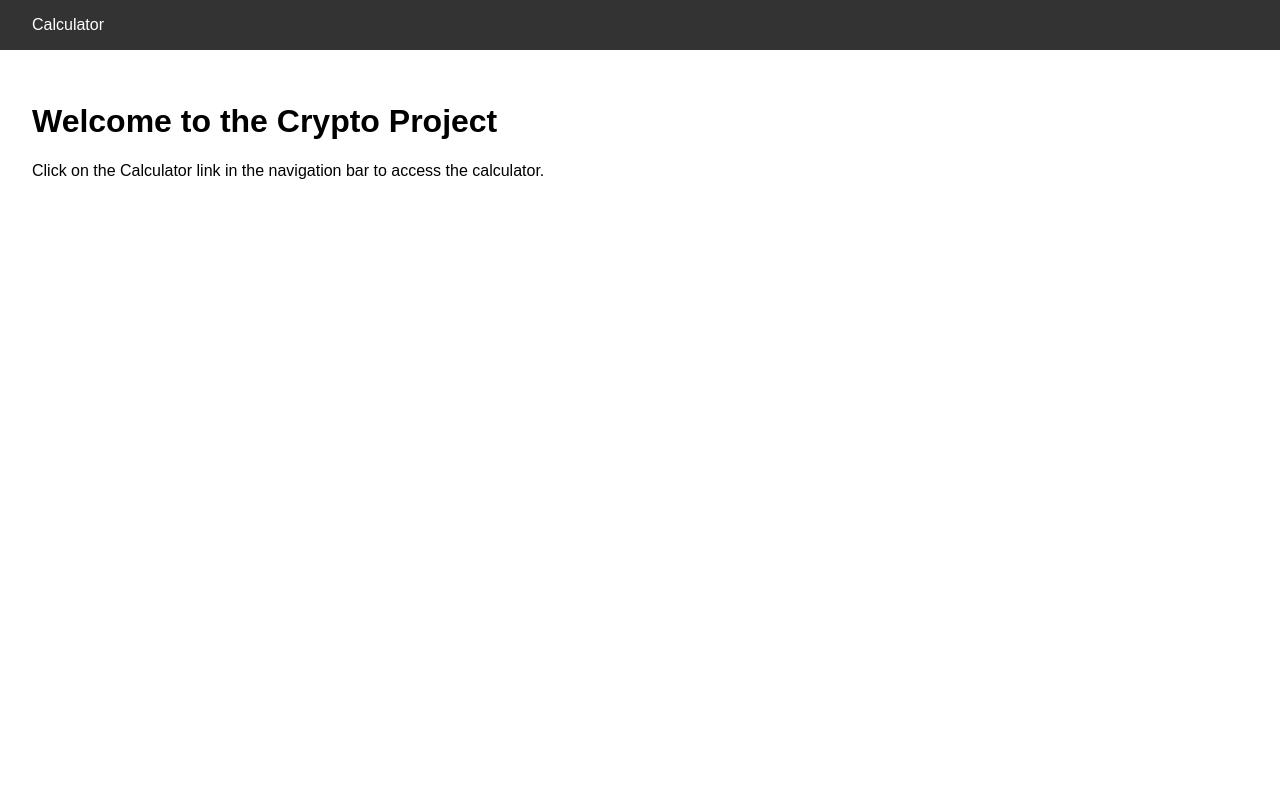
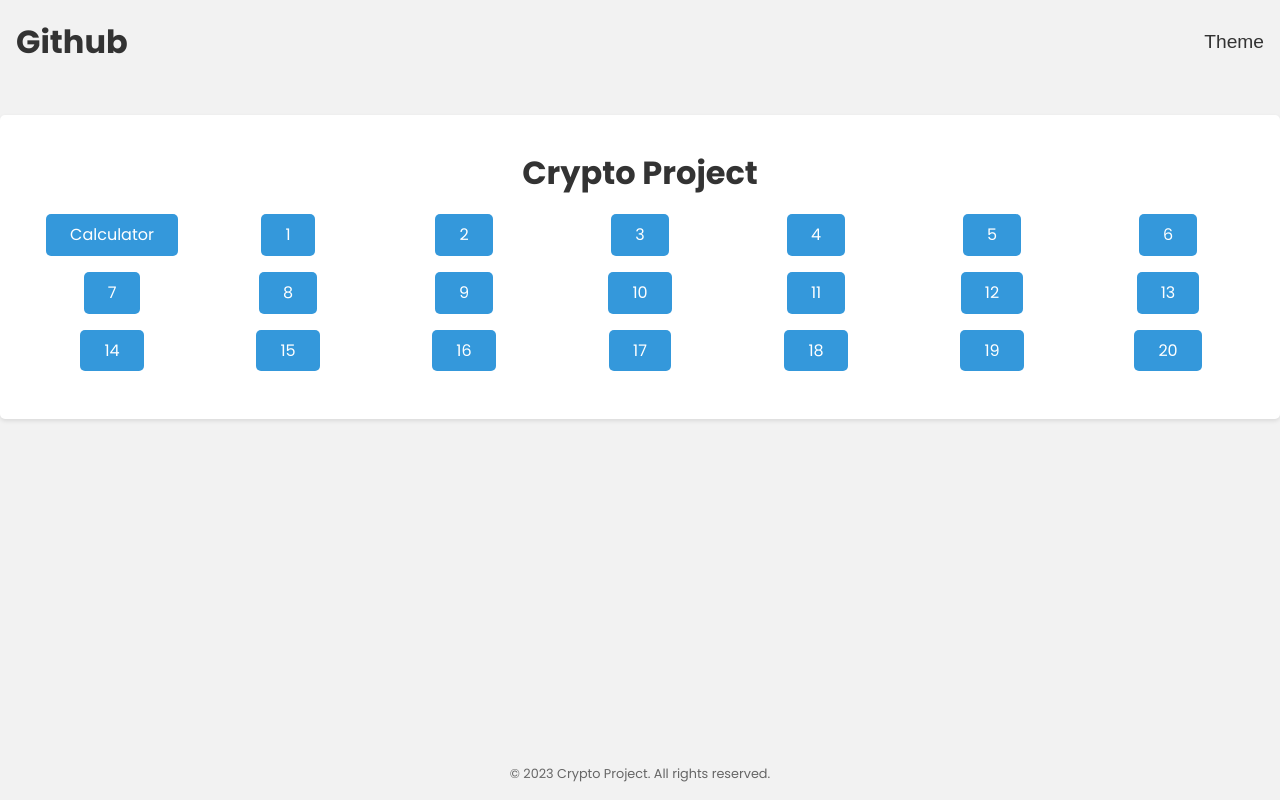
Before and after one commit to zJqson/Crypto, a plain HTML site: page index.html in a window 1280 px wide. Drawn offline with Linux system fonts and the light colour scheme.

Commit message:
Update index.html

```diff
--- a/index.html
+++ b/index.html
@@ -3,51 +3,180 @@
 <head>
     <meta charset="UTF-8">
     <meta name="viewport" content="width=device-width, initial-scale=1.0">
-    <title>Crypto Project</title>
+    <title>Crypto Projects</title>
     <style>
-        body {
-            font-family: Arial, sans-serif;
+        @import url('https://fonts.googleapis.com/css2?family=Poppins:wght@400;500;700&display=swap');
+
+        /* Reset */
+        * {
             margin: 0;
             padding: 0;
+            box-sizing: border-box;
         }
 
-        header {
-            background-color: #333;
-            padding: 1rem;
+        /* Basic Styles */
+        :root {
+            --background-color: #f2f2f2;
+            --text-color: #333;
+            --nav-color: #3498db;
+            --nav-hover-color: #2980b9;
         }
 
-        nav {
-            display: flex;
+        body {
+            font-family: 'Poppins', sans-serif;
+            line-height: 1.6;
+            background-color: var(--background-color);
+            color: var(--text-color);
         }
 
-        nav a {
-            color: #fff;
-            text-decoration: none;
+        /* Container */
+        .container {
+            max-width: 1200px;
+            margin: 0 auto;
             padding: 0 1rem;
         }
 
-        nav a:hover {
-            color: #ccc;
+        /* Header */
+        header {
+            padding: 1rem;
+            display: flex;
+            justify-content: space-between;
+            align-items: center;
         }
 
+        .logo {
+            max-height: 50px;
+            max-width: 150px;
+        }
+
+        .theme-toggle {
+            cursor: pointer;
+            background: none;
+            border: none;
+            font-size: 1.2rem;
+            color: var(--text-color);
+        }
+
+        /* Main Content */
         main {
             padding: 2rem;
+            background-color: #fff;
+            box-shadow: 0 2px 4px rgba(0, 0, 0, 0.1);
+            margin: 2rem 0;
+            border-radius: 5px;
+            display: flex;
+            flex-direction: column;
+            align-items: center;
         }
 
-        h1 {
+        main h1 {
             font-size: 2rem;
+            margin-bottom: 1rem;
+            text-align: center;
+        }
+
+        /* Navigation */
+        .navigation {
+            display: grid;
+            grid-template-columns: repeat(auto-fill, minmax(150px, 1fr));
+            grid-gap: 1rem;
+            justify-items: center;
+            margin-bottom: 1rem;
+            width: 100%;
+        }
+
+        .navigation a {
+            display: inline-block;
+            background-color: var(--nav-color);
+            color: #fff;
+            padding: 0.5rem 1.5rem;
+            text-decoration: none;
+            border-radius: 5px;
+            margin: 0 0.5rem;
+            transition: background-color 0.3s ease, color 0.3s ease, transform 0.3s ease;
+        }
+
+        .navigation a:hover {
+            background-color: var(--nav-hover-color);
+            color: #ccc;
+            transform: translateY(-5px);
+        }
+
+        /* Footer */
+        footer {
+            text-align: center;
+            padding: 1rem;
+            font-size: 0.8rem;
+            color: #666;
+            position: fixed;
+            bottom: 0;
+            left: 0;
+            right: 0;
+            background-color: var(--background-color);
         }
     </style>
+    <script>
+              function toggleTheme() {
+            const root = document.documentElement;
+            const lightTheme = {
+                '--background-color': '#f2f2f2',
+                '--text-color': '#333',
+                '--nav-color': '#3498db',
+                '--nav-hover-color': '#2980b9'
+            };
+
+            const darkTheme = {
+                '--background-color': '#0b0e11',
+                '--text-color': '#f2f2f2',
+                '--nav-color': '#3a3a3a',
+                '--nav-hover-color': '#4a4a4a'
+            };
+
+            const currentTheme = root.style.getPropertyValue('--background-color');
+
+            if (currentTheme === lightTheme['--background-color']) {
+                Object.entries(darkTheme).forEach(([key, value]) => root.style.setProperty(key, value));
+            } else {
+                Object.entries(lightTheme).forEach(([key, value]) => root.style.setProperty(key, value));
+            }
+        }
+    </script>
 </head>
 <body>
     <header>
-        <nav>
-            <a href="calculator.html">Calculator</a>
-        </nav>
+        <!--<img src="logo-placeholder.png" alt="Logo" class="logo">-->
+		<h1>Github</h1>
+        <button class="theme-toggle" onclick="toggleTheme()">Theme</button>
     </header>
     <main>
-        <h1>Welcome to the Crypto Project</h1>
-        <p>Click on the Calculator link in the navigation bar to access the calculator.</p>
+        <h1>Crypto Project</h1>
+        <nav class="navigation">
+            <a href="calculator.html">Calculator</a>
+            <a href="1.html">1</a>
+			<a href="2.html">2</a>
+			<a href="3.html">3</a>
+			<a href="4.html">4</a>
+			<a href="5.html">5</a>
+			<a href="6.html">6</a>
+			<a href="7.html">7</a>
+			<a href="8.html">8</a>
+			<a href="9.html">9</a>
+			<a href="10.html">10</a>
+			<a href="11.html">11</a>
+			<a href="12.html">12</a>
+			<a href="13.html">13</a>
+			<a href="14.html">14</a>
+			<a href="15.html">15</a>
+			<a href="16.html">16</a>
+			<a href="17.html">17</a>
+			<a href="18.html">18</a>
+			<a href="19.html">19</a>
+			<a href="20.html">20</a>
+
+        </nav>
     </main>
+    <footer>
+        &copy; 2023 Crypto Project. All rights reserved.
+    </footer>
 </body>
 </html>
```
